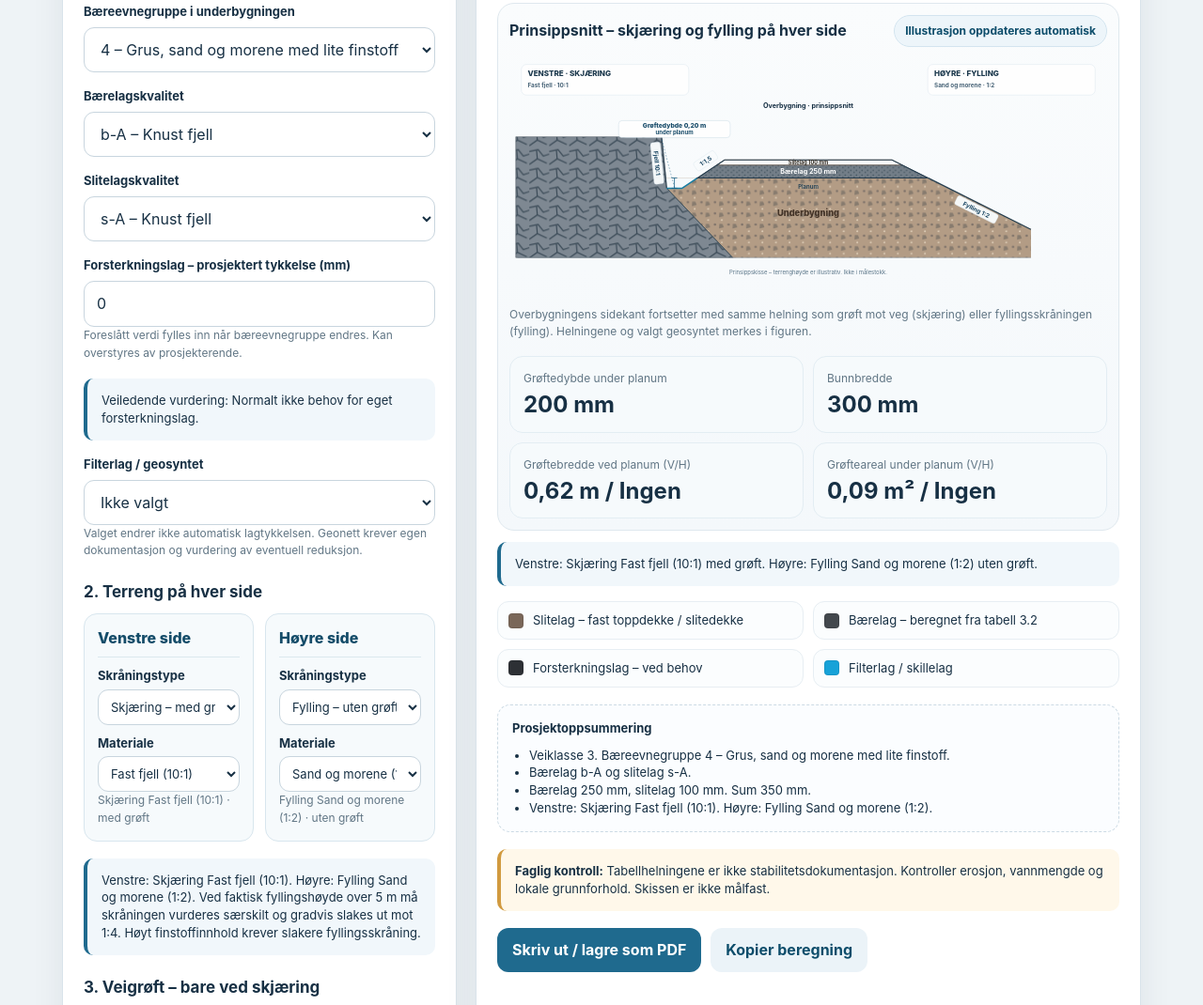
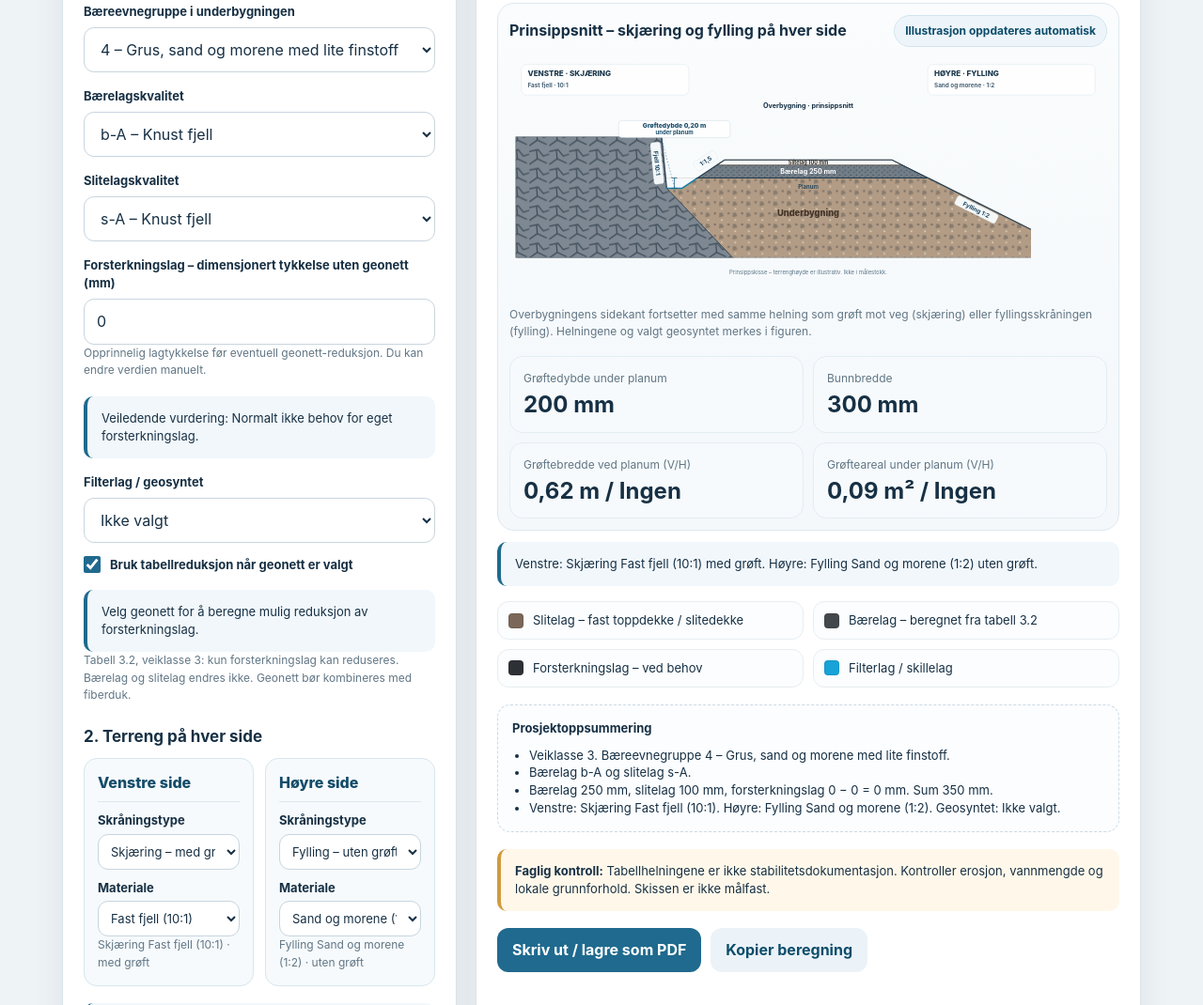
Before and after one commit to Nikolai210685/landbruksvei-overbygning, a plain HTML site: page index.html in a window 1280 px wide. Shown: the part 350-1420 px from the top of the page at 94% size. Drawn offline with Linux system fonts and the light colour scheme.

Commit message:
Calculate optional geonett thickness reduction per table 3.2 without reducing bærelag

```diff
--- a/index.html
+++ b/index.html
@@ -68,7 +68,9 @@ footer{max-width:1180px;margin:0 auto 28px;padding:0 16px}
 .side-card{background:#f6fafc;border:1px solid #d8e6ee;border-radius:14px;padding:14px;min-width:0}
 .side-title{font-size:16px;font-weight:800;border-bottom:1px solid #dbe8ee;padding-bottom:8px;color:#144c69}
 .side-card label{margin:10px 0 5px}.side-card select,.side-card input{width:100%;min-width:0;padding:9px;font-size:13px}
-@media(max-width:560px){.side-grid{grid-template-columns:1fr}}</style>
+@media(max-width:560px){.side-grid{grid-template-columns:1fr}}.geo-reduction-toggle{display:flex;align-items:center;gap:10px;font-size:13px;cursor:pointer;margin-top:14px}
+.geo-reduction-toggle input{width:18px;height:18px;flex:0 0 18px;margin:0;accent-color:#1f6a8e}
+</style>
 </head>
 <body>
 <header>
@@ -123,9 +125,9 @@ footer{max-width:1180px;margin:0 auto 28px;padding:0 16px}
       <option value="1">s-B – Knust løsmasse</option>
     </select>
 
-    <label for="reinforcement">Forsterkningslag – prosjektert tykkelse (mm)</label>
+    <label for="reinforcement">Forsterkningslag – dimensjonert tykkelse uten geonett (mm)</label>
     <input id="reinforcement" type="number" min="0" step="10" value="0">
-    <div class="muted">Foreslått verdi fylles inn når bæreevnegruppe endres. Kan overstyres av prosjekterende.</div>
+    <div class="muted">Opprinnelig lagtykkelse før eventuell geonett-reduksjon. Du kan endre verdien manuelt.</div>
     <div class="note" id="reinforcementAdvice" aria-live="polite"></div>
     <label for="geosynthetic">Filterlag / geosyntet</label>
     <select id="geosynthetic">
@@ -134,7 +136,9 @@ footer{max-width:1180px;margin:0 auto 28px;padding:0 16px}
       <option value="geonett">Geonett – armering (må dimensjoneres)</option>
       <option value="both">Fiberduk og geonett</option>
     </select>
-    <div class="muted">Valget endrer ikke automatisk lagtykkelsen. Geonett krever egen dokumentasjon og vurdering av eventuell reduksjon.</div>
+    <label class="geo-reduction-toggle" for="useGeonettReduction"><input id="useGeonettReduction" type="checkbox" checked> Bruk tabellreduksjon når geonett er valgt</label>
+    <div class="note" id="reductionAdvice" aria-live="polite">Ingen reduksjon uten geonett.</div>
+    <div class="muted">Tabell 3.2, veiklasse 3: kun forsterkningslag kan reduseres. Bærelag og slitelag endres ikke. Geonett bør kombineres med fiberduk.</div>
 
         <h3>2. Terreng på hver side</h3>
     <div class="side-grid">
@@ -322,6 +326,26 @@ const ADVICE={
  '7a':{mm:600,text:'Veiledende forsterkningslag: 600 mm. Kontroller bæreevne og anleggsgjennomføring.'},
  '7b':{mm:null,text:'Torvmark/myr krever særskilt vurdering og løsning med geosynteter. Ingen automatisk tykkelse.'}
 };
+// Reduksjonstabellen på side 32 i Normaler for landbruksveier,
+// versjon 2 – mars 2026. Intervaller er angitt i millimeter.
+function tableReduction(mm){
+ if(mm>=250&&mm<=300)return 50;
+ if(mm>=350&&mm<=450)return 100;
+ if(mm>=500&&mm<=700)return 150;
+ if(mm>=750&&mm<=1000)return 200;
+ if(mm>1000)return 250;
+ return 0; // Utenfor tabellens oppgitte tykkelsesintervaller.
+}
+const useGeonettReduction=$('useGeonettReduction');
+function reinforcementDesign(){
+ const raw=Number(reinforcement.value);
+ const original=reinforcement.value.trim()!==''&&Number.isFinite(raw)&&raw>=0?raw:0;
+ const synt=geosynthetic.value;
+ const geonett=synt==='geonett'||synt==='both';
+ const useTable=geonett&&useGeonettReduction.checked;
+ const reduction=useTable?tableReduction(original):0;
+ return {original,reduction,actual:Math.max(0,original-reduction),geonett,useTable};
+}
 function applyAdvice(){
  const a=ADVICE[soil.value];
  reinforcement.value=a.mm===null?'':String(a.mm);
@@ -517,7 +541,7 @@ function renderDiagram(baseMm,extraMm,ditch,synt){
 }
 function update(){
  const group=soil.value,b=Number(bearing.value),w=Number(wear.value),base=TABLE[group][b][w]*10;
- const raw=Number(reinforcement.value),extra=(reinforcement.value.trim()!==''&&Number.isFinite(raw)&&raw>=0)?raw:0;
+ const reinforcementCalc=reinforcementDesign(),extra=reinforcementCalc.actual;
  const L=sideInfo('left'),R=sideInfo('right'),synt=geosynthetic.value,a=ADVICE[group],total=100+base+extra;
  const desc=x=>(x.type==='cut'?'Skjæring':'Fylling')+' '+x.material.name+' ('+x.material.v+':'+formatNo(x.material.h)+')';
  $('leftHelp').textContent=desc(L)+(L.type==='cut'?' · med grøft':' · uten grøft');
@@ -529,7 +553,20 @@ function update(){
  $('slopeAdvice').textContent='Venstre: '+desc(L)+'. Høyre: '+desc(R)+'. '+cautions.join(' ');
  $('slopeSummary').textContent='Venstre: '+desc(L)+(L.type==='cut'?' med grøft':' uten grøft')+'. Høyre: '+desc(R)+(R.type==='cut'?' med grøft':' uten grøft')+'.';
  updateDitch();
- $('reinforcementAdvice').textContent='Veiledende vurdering: '+a.text+(a.mm!==null&&extra!==a.mm?' Prosjektert verdi avviker fra forslaget.':'');
+ $('reinforcementAdvice').textContent='Veiledende vurdering: '+a.text+(a.mm!==null&&reinforcementCalc.original!==a.mm?' Dimensjonert tykkelse avviker fra forslaget.':'');
+ let reductionNote='';
+ if(!reinforcementCalc.geonett){
+   reductionNote=synt==='fiberduk'?'Fiberduk alene gir ingen automatisk reduksjon av forsterkningslag.':'Velg geonett for å beregne mulig reduksjon av forsterkningslag.';
+ }else if(!useGeonettReduction.checked){
+   reductionNote='Tabellreduksjon er slått av. Forsterkningslag beholdes på '+reinforcementCalc.original+' mm.';
+ }else if(reinforcementCalc.reduction>0){
+   reductionNote='Med geonett: '+reinforcementCalc.original+' mm − '+reinforcementCalc.reduction+' mm = '+reinforcementCalc.actual+' mm forsterkningslag (tabell 3.2). Bærelaget er uendret.';
+ }else{
+   reductionNote='Ingen automatisk reduksjon: '+reinforcementCalc.original+' mm ligger utenfor tabellens intervaller (250–300, 350–450, 500–700, 750–1000, >1000 mm).';
+ }
+ if(synt==='geonett')reductionNote+=' Geonett bør kombineres med fiberduk for separasjon.';
+ if(group==='7b')reductionNote+=' For torvmark kreves særskilt prosjektering.';
+ $('reductionAdvice').textContent=reductionNote;
  $('wearout').textContent='100 mm';$('baseout').textContent=base+' mm';
  $('reinforceout').textContent=extra+' mm';$('totalout').textContent=total+' mm';
  $('diagram').innerHTML=renderDiagram(base,extra,ditchDraft(),synt);
@@ -537,20 +574,22 @@ function update(){
  $('diagram').querySelector('svg')?.setAttribute('aria-description',desc(L)+'. '+desc(R));
  $('summary1').textContent='Veiklasse 3. Bæreevnegruppe '+group+' – '+SOIL_TEXT[group]+'.';
  $('summary2').textContent='Bærelag b-'+'ABCD'[b]+' og slitelag s-'+'AB'[w]+'.';
- $('summary3').textContent='Bærelag '+base+' mm, slitelag 100 mm. Sum '+total+' mm.';
- $('summary4').textContent='Venstre: '+desc(L)+'. Høyre: '+desc(R)+'.';
+ $('summary3').textContent='Bærelag '+base+' mm, slitelag 100 mm, forsterkningslag '+reinforcementCalc.original+' − '+reinforcementCalc.reduction+' = '+extra+' mm. Sum '+total+' mm.';
+ $('summary4').textContent='Venstre: '+desc(L)+'. Høyre: '+desc(R)+'. Geosyntet: '+geosynthetic.options[geosynthetic.selectedIndex].text+'.';
  $('warningBox').innerHTML='<strong>Faglig kontroll:</strong> Tabellhelningene er ikke stabilitetsdokumentasjon. Kontroller erosjon, vannmengde og lokale grunnforhold. Skissen er ikke målfast.';
 }
 ['change','input'].forEach(e=>{soil.addEventListener(e,update);bearing.addEventListener(e,update);wear.addEventListener(e,update);reinforcement.addEventListener(e,update);geosynthetic.addEventListener(e,update);});
 for(const key of ['left','right']){$(key+'Type').addEventListener('change',()=>populateSide(key));$(key+'Material').addEventListener('change',update);}
 ditchCondition.addEventListener('change',applyDitchCondition);ditchDepth.addEventListener('input',update);ditchBottom.addEventListener('input',update);ditchInner.addEventListener('change',update);
+useGeonettReduction.addEventListener('change',update);
 soil.addEventListener('change',applyAdvice);
 $('print').addEventListener('click',()=>window.print());
 $('copy').addEventListener('click',async()=>{
  const L=sideInfo('left'),R=sideInfo('right'),d=ditchDraft();
- const base=TABLE[soil.value][Number(bearing.value)][Number(wear.value)]*10,extra=Math.max(0,Number(reinforcement.value)||0);
+ const base=TABLE[soil.value][Number(bearing.value)][Number(wear.value)]*10;
+ const reinforcementCalc=reinforcementDesign(),extra=reinforcementCalc.actual;
  const describe=(label,x)=>label+': '+(x.type==='cut'?'Skjæring':'Fylling')+', '+x.material.name+' ('+x.material.v+':'+formatNo(x.material.h)+')'+(x.type==='cut'?', med grøft':', uten grøft');
- const items=['Landbruksvei Overbygningskalkulator','Utviklet av Nikolai Medvedev','Veiklasse 3, bæreevnegruppe '+soil.value,'Slitelag 100 mm','Bærelag '+base+' mm','Forsterkningslag '+extra+' mm','Sum '+(100+base+extra)+' mm',describe('Venstre',L),describe('Høyre',R)];
+ const items=['Landbruksvei Overbygningskalkulator','Utviklet av Nikolai Medvedev','Veiklasse 3, bæreevnegruppe '+soil.value,'Slitelag 100 mm','Bærelag '+base+' mm','Forsterkningslag uten geonett '+reinforcementCalc.original+' mm','Reduksjon med geonett '+reinforcementCalc.reduction+' mm','Prosjektert forsterkningslag '+extra+' mm','Geosyntet '+geosynthetic.options[geosynthetic.selectedIndex].text,'Sum '+(100+base+extra)+' mm',describe('Venstre',L),describe('Høyre',R)];
  if(d)items.push('Grøfter i skjæring: dybde '+d.depth+' mm, bunnbredde '+d.bottom+' mm');
  items.push('Kilde: Normaler for landbruksveier, versjon 2 mars 2026. Forutsetter faglig kontroll.');
  try{await navigator.clipboard.writeText(items.join('\n'));$('copy').textContent='Kopiert!';setTimeout(()=>$('copy').textContent='Kopier beregning',1800);}
```
